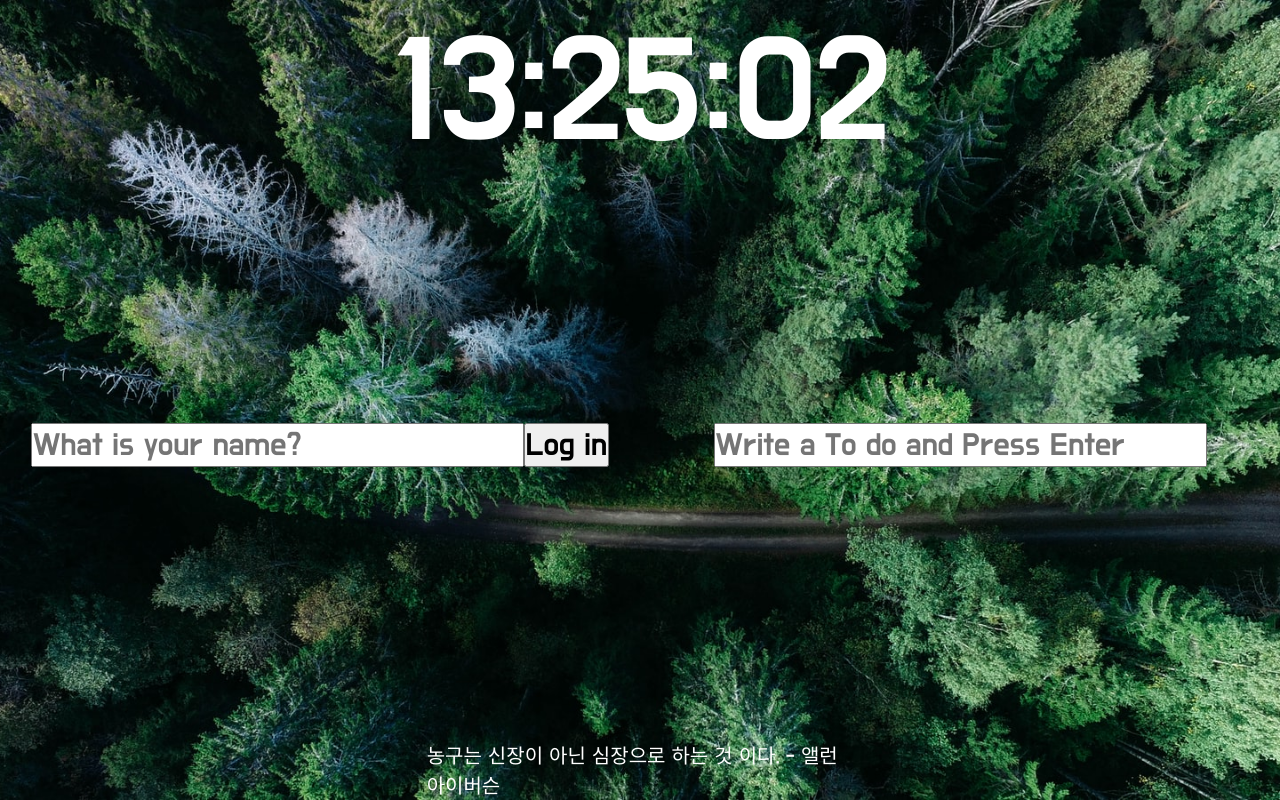
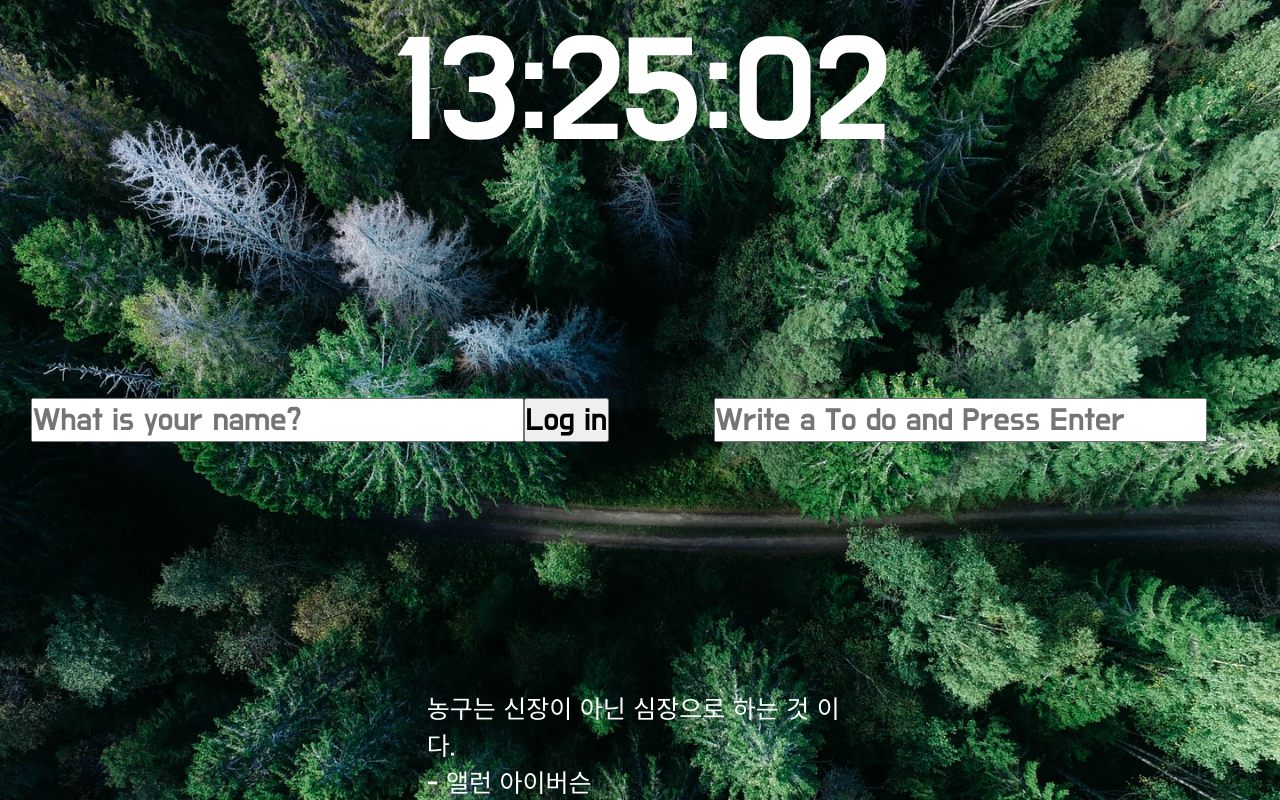
Before and after one commit to tony2550/tony2550.github.io, a plain HTML site: page index.html in a window 1280 px wide. Drawn offline with Linux system fonts and the light colour scheme.

Commit message:
quote 글자크기 수정

```diff
--- a/css/style.css
+++ b/css/style.css
@@ -76,7 +76,7 @@ footer {
 
 #quote {
   margin: auto;
-  font-size: 20px;
+  font-size: 25px;
 }
 
 li {
--- a/index.html
+++ b/index.html
@@ -50,7 +50,7 @@
         <footer>
           <div></div>
           <div id="quote">
-            <span></span>
+            <span></span> <br>
             <span> -</span>
             <span></span>
           </div>
```
